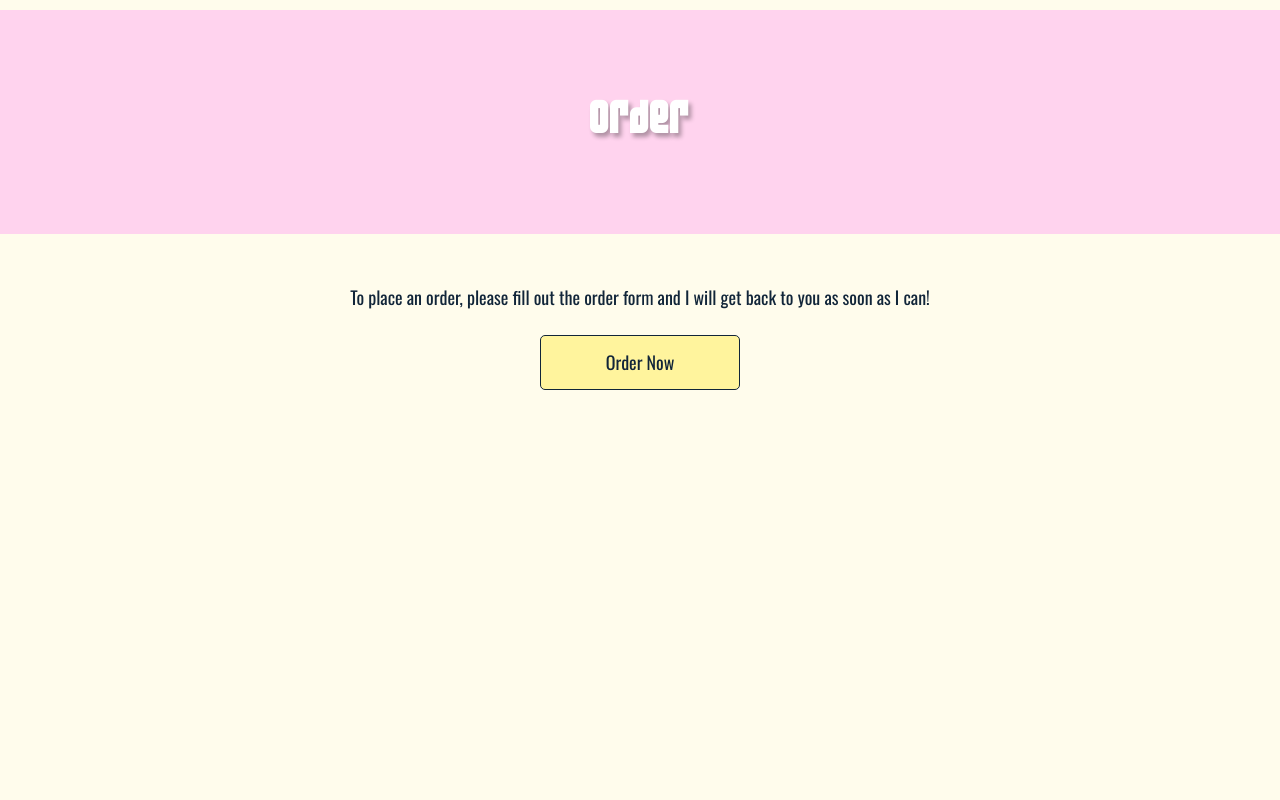
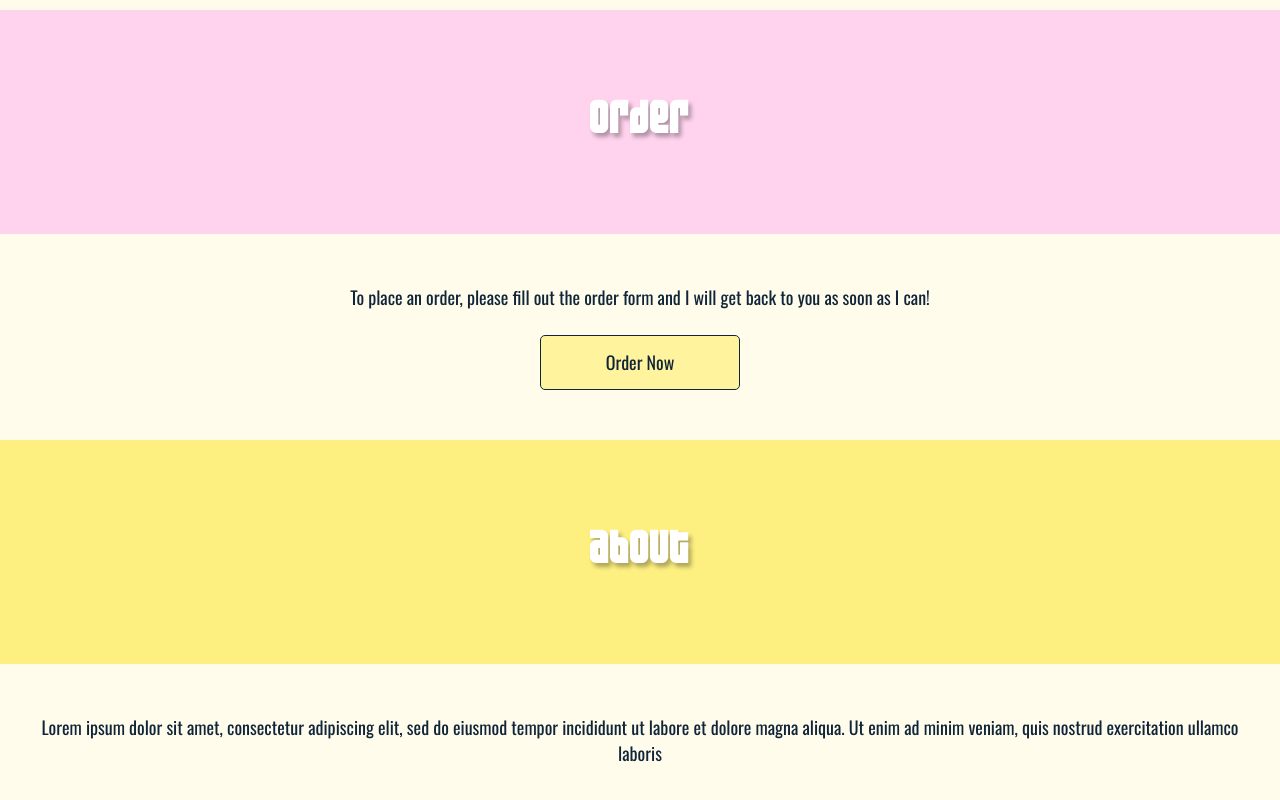
Before and after one commit to soniaarl/baking-it-right, a Vue app: page / in a window 1280 px wide. Shown: the part 2837-3637 px from the top of the page. Before the commit the page ends 3277 px from the top, so only its background shows below. Built offline with nearby package versions, Linux system fonts and the light colour scheme.

Commit message:
completed AboutSection

```diff
--- a/src/components/sections/AboutSection.vue
+++ b/src/components/sections/AboutSection.vue
@@ -1,3 +1,22 @@
 <template>
-  <div></div>
+  <div>
+    <SectionTitle title="about" colour="yellow" />
+    <div class="wrap">
+      <p>
+        Lorem ipsum dolor sit amet, consectetur adipiscing elit, sed do eiusmod tempor incididunt ut
+        labore et dolore magna aliqua. Ut enim ad minim veniam, quis nostrud exercitation ullamco
+        laboris
+      </p>
+    </div>
+  </div>
 </template>
+
+<script setup lang="ts">
+import SectionTitle from '../parts/SectionTitle.vue'
+</script>
+
+<style scoped>
+p {
+  text-align: center;
+}
+</style>
```
